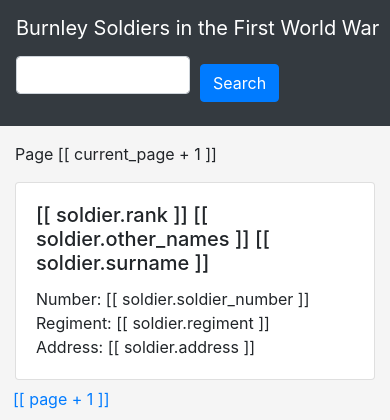
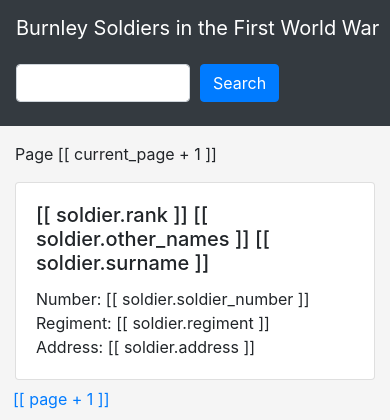
Before and after one commit to nocturnaltortoise/ww1_soldiers, a Django app: template soldiers/soldiers_viewer/templates/index.html in a window 390 px wide. Shown: the top 420 px of the page. Run offline with Django 3.2, Linux system fonts and the light colour scheme; the template is opened without the code that fills it, so the values that code supplies are empty; some libraries are stand-ins or nearby versions.

Commit message:
Make things line up nicer on mobile

```diff
--- a/soldiers/soldiers_viewer/templates/index.html
+++ b/soldiers/soldiers_viewer/templates/index.html
@@ -34,7 +34,7 @@
         </div>
         <div class="form-row my-2 my-lg-0">
           <div class="col">
-            <input v-on:keyup.enter="getSearchResults(query, 0)" v-model="query" id="search" class="form-control mr-sm-2" type="text">
+            <input v-on:keyup.enter="getSearchResults(query, 0)" v-model="query" id="search" class="form-control mr-sm-2 my-2 my-sm-0" type="text">
           </div>
           <div class="col">
             <button v-on:click="getSearchResults(query, 0)" id="search-btn" class="btn btn-primary my-2 my-sm-0" >Search</button>
```
